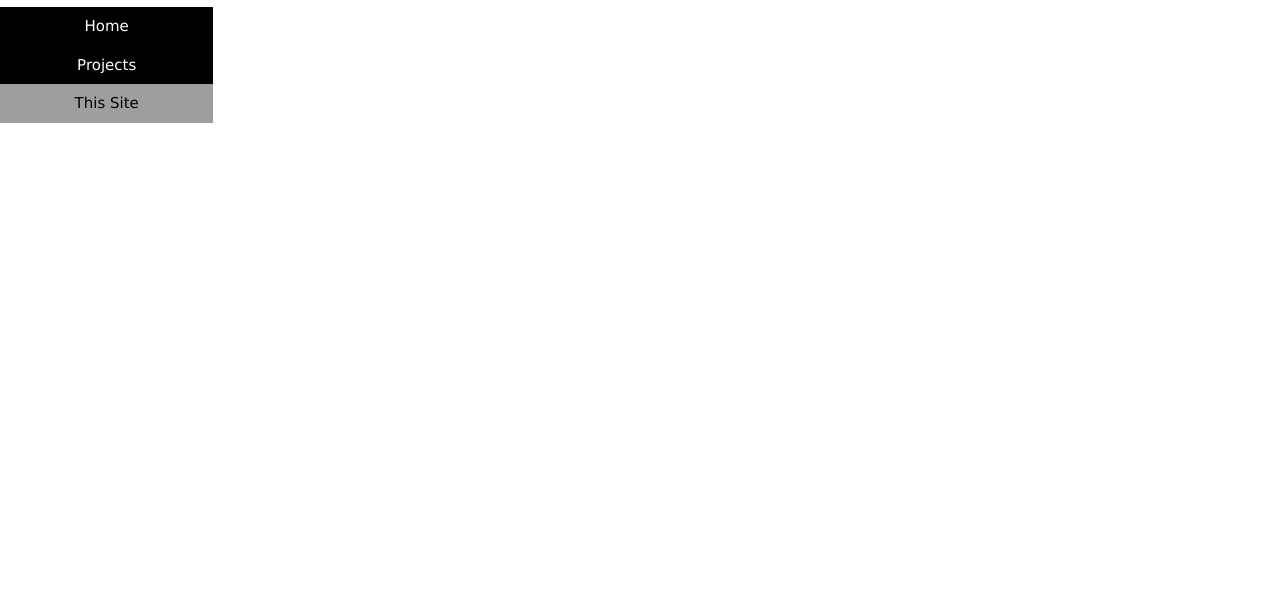
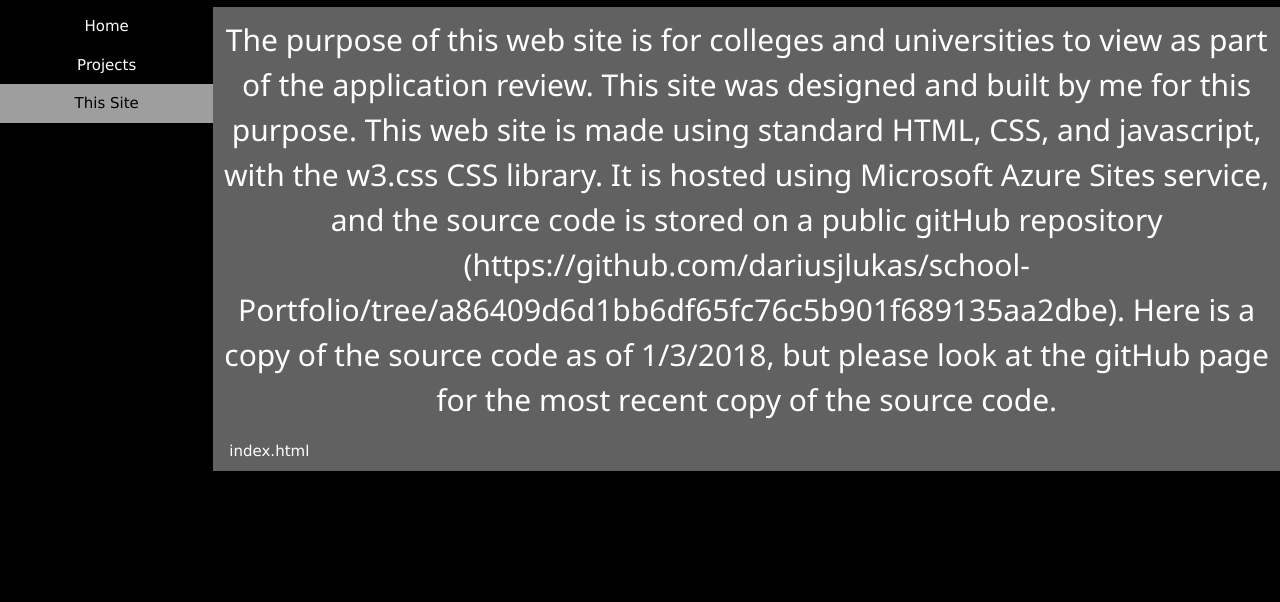
Before and after one commit to dariusjlukas/school-Portfolio, a website: page thisSite.html in a window 1280 px wide. Shown: the part 198-800 px from the top of the page. Drawn offline with Linux system fonts and the light colour scheme.

Commit message:
added accordion acript for source code

```diff
--- a/thisSite.html
+++ b/thisSite.html
@@ -9,7 +9,7 @@
     <link rel="stylesheet" href="w3.css">
 </head>
 
-<body class="css-black">
+<body class="w3-black">
 
     <div class="w3-panel w3-red w3-display-container">
         <span onclick="this.parentElement.style.display='none'" class="w3-button w3-red w3-large w3-display-topright">&times;</span>
@@ -27,8 +27,33 @@
             <a href="projects.html" class="w3-button w3-bar-item">Projects</a>
             <a href="thisSite.html" class="w3-button w3-bar-item w3-gray">This Site</a>
         </div>
-        <div class="w3-col s12 m10 l10 w3-dark-gray">
+        <div class="w3-col s12 m10 l10 w3-dark-gray w3-display-container">
 
+            <h2 class="w3-center w3-display-center">The purpose of this web site is for colleges and universities to view as part of the
+                application review. This site was designed and built by me for this purpose. This web site is made using standard HTML, CSS, and javascript, with the w3.css CSS library. It is hosted using
+                Microsoft Azure Sites service, and the source code is stored on a public gitHub repository (https://github.com/dariusjlukas/school-Portfolio/tree/a86409d6d1bb6df65fc76c5b901f689135aa2dbe).
+                Here is a copy of the source code as of 1/3/2018, but please look at the gitHub page for the most recent
+                copy of the source code.
+            </h2>
+
+            <button onclick="myFunction('Demo1')" class="w3-button w3-block w3-left-align">
+                index.html</button>
+
+            <div id="Demo1" class="w3-container w3-hide">
+                <p>Some text..</p>
+            </div>
+
+            <!-- Accordion script -->
+            <script>
+                function myFunction(id) {
+                    var x = document.getElementById(id);
+                    if (x.className.indexOf("w3-show") == -1) {
+                        x.className += " w3-show";
+                    } else {
+                        x.className = x.className.replace(" w3-show", "");
+                    }
+                }
+            </script>
         </div>
     </div>
 
```
